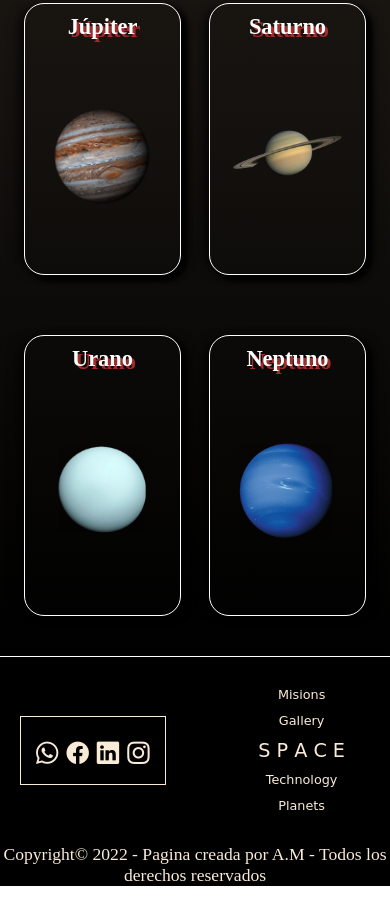
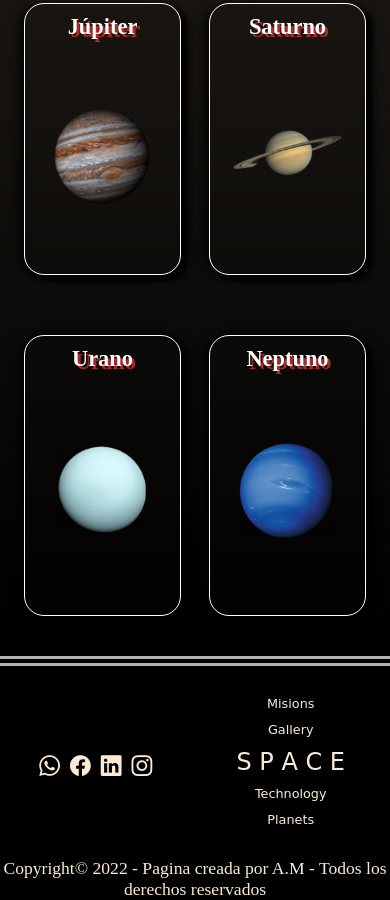
Before and after one commit to ArielMichelli/TP-Space, a plain HTML site: page index.html in a window 390 px wide. Shown: the part 6536-7436 px from the top of the page. Drawn offline with nearby package versions, Linux system fonts and the light colour scheme; a web font is replaced by a local one.

Commit message:
mejorando footer

```diff
--- a/css/style.css
+++ b/css/style.css
@@ -377,16 +377,18 @@ main {
     background-color: black;
     height: auto;
     display: flex;
-    border-top: 1px white solid;
+    border-top: 10px double rgba(255, 255, 255, 0.7);
     justify-content: space-between;
 }
 
 .footer .redes-sociales {
+    display: flex;
+    flex-wrap: nowrap;
     font-size: 2rem;
+    width: auto;
     align-self: center;
-    margin: 0 20px;
-    padding: 15px;
-    border: 1px solid antiquewhite;
+    margin: 5px auto;
+    padding: 7px;
 }
 
 .footer .redes-sociales i {
@@ -543,6 +545,15 @@ main {
     .footer-nav .resaltado {
         font-size: 1.5rem;
     }
+
+    .footer .redes-sociales i {
+        font-size: 1.5rem;
+    }
+
+    .footer .redes-sociales {
+        margin: 10px auto;
+    }
+
 }
 
 /* -----Mobile----- */
@@ -579,15 +590,12 @@ main {
 
     /*footer*/
     .footer .redes-sociales i {
-        margin: 20px auto;
-        font-size: 1.4rem;
+        margin: 10px auto;
+        padding: 5px;
+        font-size: 1.3rem;
     }
 
     .footer-nav .navbar .menu {
         font-size: 0.8rem;
     }
-
-    .footer-nav .resaltado {
-        font-size: 1.2rem;
-    }
 }
```
